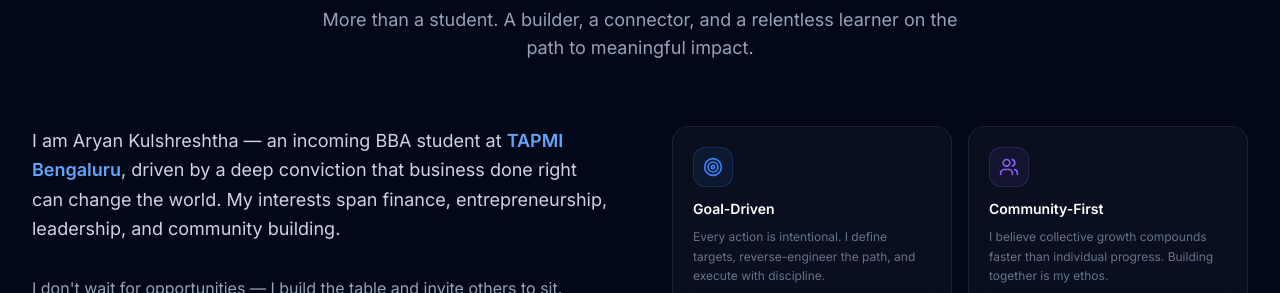
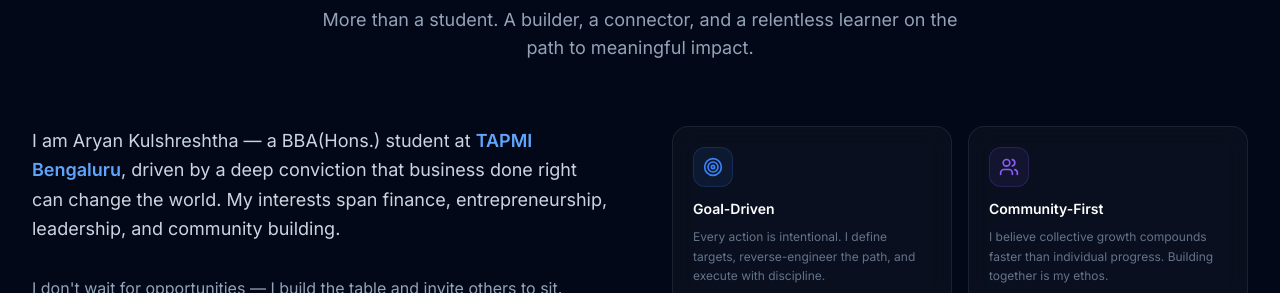
Before and after one commit to aryankul07/portfolio, a Next.js app: page / in a window 1280 px wide. Shown: the part 1000-1293 px from the top of the page. Built offline with nearby package versions, Linux system fonts and the light colour scheme.

Commit message:
Update AboutSection.tsx

```diff
--- a/components/sections/AboutSection.tsx
+++ b/components/sections/AboutSection.tsx
@@ -84,7 +84,7 @@ export default function AboutSection() {
             viewport={{ once: true }}
             className="text-slate-300 text-lg leading-relaxed mb-8"
           >
-            I am Aryan Kulshreshtha — an incoming BBA student at{" "}
+            I am Aryan Kulshreshtha — a BBA(Hons.) student at{" "}
             <span className="text-blue-400 font-semibold">TAPMI Bengaluru</span>, driven by a
             deep conviction that business done right can change the world. My interests span
             finance, entrepreneurship, leadership, and community building.
```
